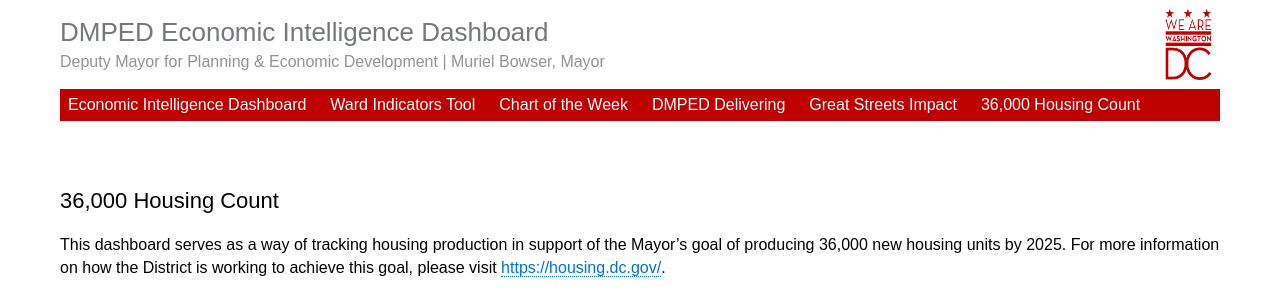
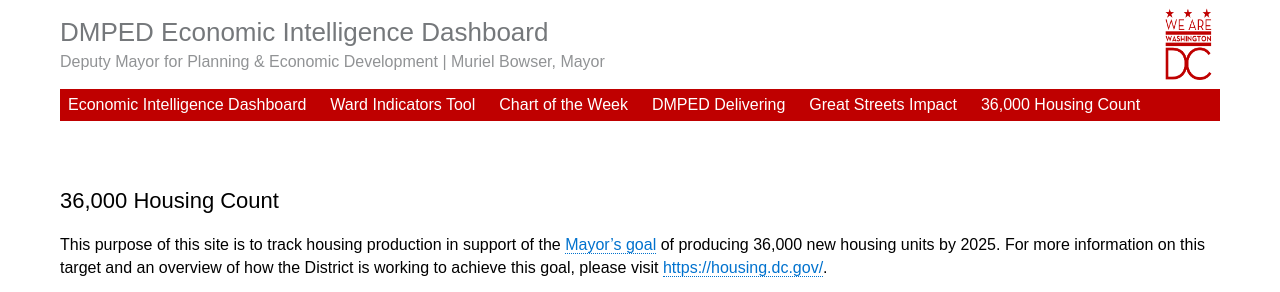
Before and after one commit to DCgov/36000by2025, a Jekyll site: the page built from _pages/index.md, in a window 1280 px wide, cut to the strip 0-292 px from the top of the page. Built offline with Jekyll 4.4.1, drawn with Linux system fonts in a browser that asks for light colours; nearby versions of some CDN libraries.

Commit message:
Update index.md

```diff
--- a/_pages/index.md
+++ b/_pages/index.md
@@ -3,7 +3,7 @@ layout: page
 permalink: /
 title: 36,000 Housing Count
 ---
-This dashboard serves as a way of tracking housing production in support of the Mayor’s goal of producing 36,000 new housing units by 2025.  For more information on how the District is working to achieve this goal, please visit
+This purpose of this site is to track housing production in support of the <a href="https://planning.dc.gov/sites/default/files/dc/sites/op/page_content/attachments/2019-036%20Housing%20Initiative%20%285.9%29.pdf"> Mayor’s goal</a> of producing 36,000 new housing units by 2025.  For more information on this target and an overview of how the District is working to achieve this goal, please visit
 <a href=" https://housing.dc.gov/"> https://housing.dc.gov/</a>.
 
 <div class='tableauPlaceholder' id='viz1571081455934' style='position: relative'><noscript><a href='http:&#47;&#47;open.dc.gov&#47;36k-count&#47;'><img alt=' ' src='https:&#47;&#47;public.tableau.com&#47;static&#47;images&#47;36&#47;36KCountdown&#47;36KCountdown&#47;1_rss.png' style='border: none' /></a></noscript><object class='tableauViz'  style='display:none;'><param name='host_url' value='https%3A%2F%2Fpublic.tableau.com%2F' /> <param name='embed_code_version' value='3' /> <param name='path' value='views&#47;36KCountdown&#47;36KCountdown?:embed=y&amp;:display_count=y&amp;publish=yes' /> <param name='toolbar' value='yes' /><param name='static_image' value='https:&#47;&#47;public.tableau.com&#47;static&#47;images&#47;36&#47;36KCountdown&#47;36KCountdown&#47;1.png' /> <param name='animate_transition' value='yes' /><param name='display_static_image' value='yes' /><param name='display_spinner' value='yes' /><param name='display_overlay' value='yes' /><param name='display_count' value='yes' /></object></div>
```
